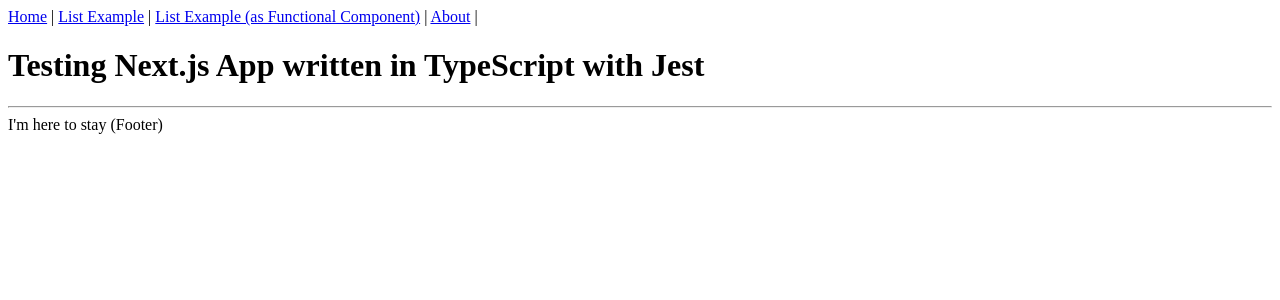
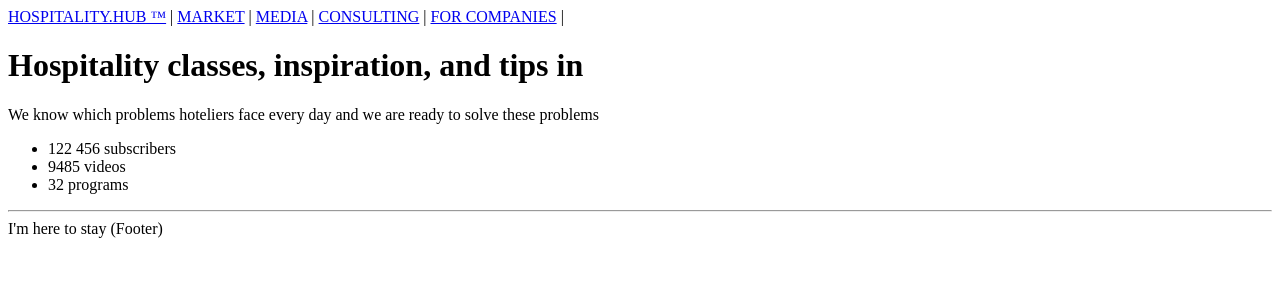
Before and after one commit to aleksspeaker/hospi, a Next.js app: page / in a window 1280 px wide. Shown: the top 300 px of the page. Built offline with nearby package versions, Linux system fonts and the light colour scheme.

Commit message:
Added some structure pages

```diff
--- a/pages/cars.tsx
+++ /dev/null
@@ -1,5 +0,0 @@
-import CarsOverview from './../src/modules/cars/Overview';
-
-const CarsPage = () => <CarsOverview/>;
-
-export default CarsPage;
--- /dev/null
+++ b/pages/consulting.tsx
@@ -0,0 +1,5 @@
+import React from 'react';
+import Layout from '../src/components/Layout';
+
+
+export default () => <Layout><h1>Consulting</h1></Layout>;
--- /dev/null
+++ b/pages/for-companies.tsx
@@ -0,0 +1,5 @@
+import React from 'react';
+import Layout from '../src/components/Layout';
+
+
+export default () => <Layout><h1>For companies</h1></Layout>;
--- a/pages/index.tsx
+++ b/pages/index.tsx
@@ -1,7 +1,19 @@
-import Layout from "../src/components/Layout";
+import Layout from '../src/components/Layout';
 
-const IndexPage = () =>  <Layout title="Home | Next.js + TypeScript Example">
-  <h1>Testing Next.js App written in TypeScript with Jest</h1>
-</Layout>;
-
-export default IndexPage;
+export default  () => (
+  <Layout title="Home | Next.js + TypeScript Example">
+    <h1>Hospitality classes, inspiration, and tips in</h1>
+    <p>We know which problems hoteliers face every day and we are ready to solve these problems</p>
+    <ul>
+      <li>
+        122 456 <span>subscribers</span>
+      </li>
+      <li>
+        9485 <span>videos</span>
+      </li>
+      <li>
+        32 <span>programs</span>
+      </li>
+    </ul>
+  </Layout>
+);
--- /dev/null
+++ b/pages/market.tsx
@@ -0,0 +1,5 @@
+import React from 'react';
+import Layout from '../src/components/Layout';
+
+
+export default () => <Layout><h1>Market</h1></Layout>;
--- /dev/null
+++ b/pages/media.tsx
@@ -0,0 +1,5 @@
+import React from 'react';
+import Layout from '../src/components/Layout';
+
+
+export default () => <Layout><h1>Media</h1></Layout>;
--- a/src/components/Layout.tsx
+++ b/src/components/Layout.tsx
@@ -15,10 +15,11 @@
     </Head>
     <header>
       <nav>
-        <Link href='/'><a>Home</a></Link> | {' '}
-        <Link href='/list-class'><a>List Example</a></Link> | {' '}
-        <Link href='/list-fc'><a>List Example (as Functional Component)</a></Link> | {' '}
-        <Link href='/about'><a>About</a></Link> | {' '}
+        <Link href='/'><a>HOSPITALITY.HUB &#8482;</a></Link> | {' '}
+        <Link href='/market'><a>MARKET</a></Link> | {' '}
+        <Link href='/media'><a>MEDIA</a></Link> | {' '}
+        <Link href='/consulting'><a>CONSULTING</a></Link> | {' '}
+        <Link href='/for-companies'><a>FOR COMPANIES</a></Link> | {' '}
       </nav>
     </header>
     {children}
```
